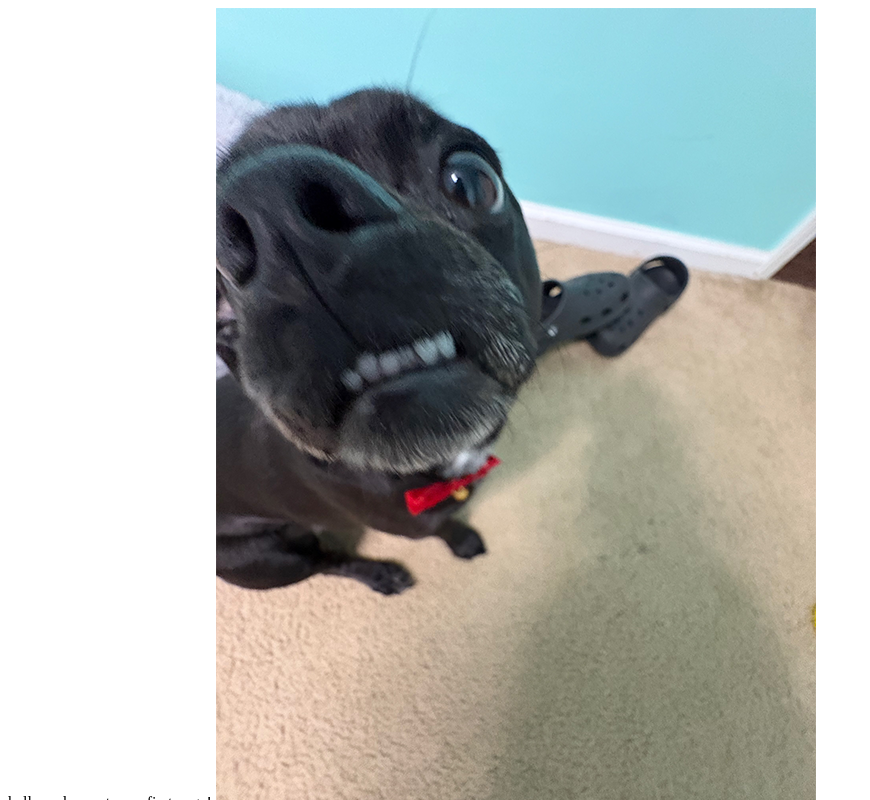
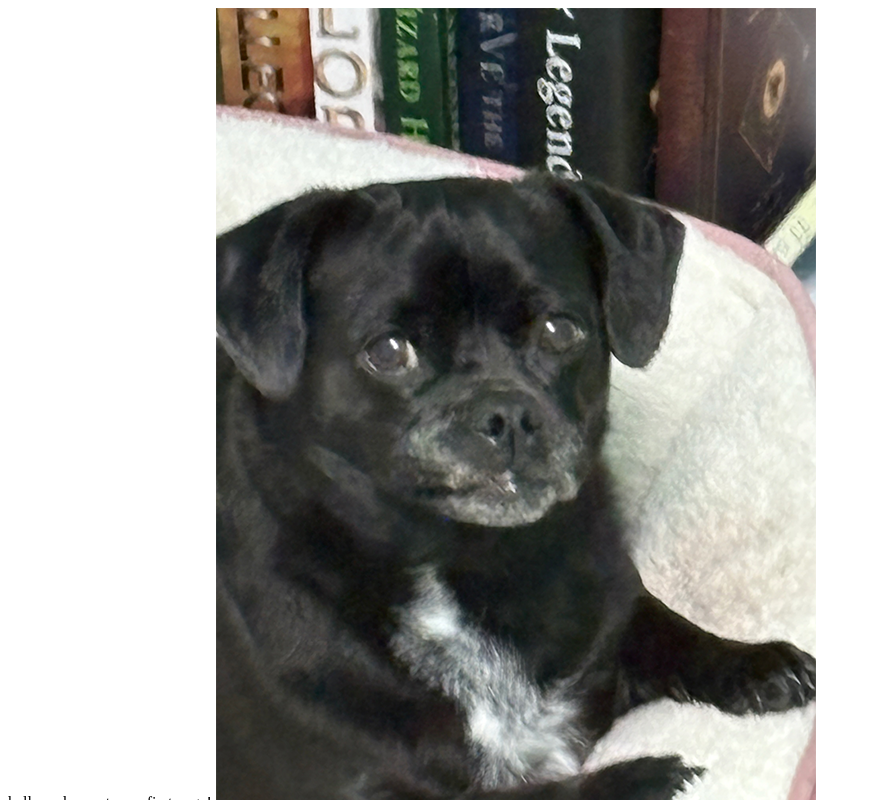
Before and after one commit to MJdesign73/homepage, a plain HTML site: page index.html in a window 1280 px wide. Shown: the top 800 px of the page, without its empty margins (0-870 px from the left). Drawn offline with Linux system fonts and the light colour scheme.

Commit message:
Update index.html

```diff
--- a/index.html
+++ b/index.html
@@ -1,6 +1,10 @@
 <html>hello welcome to my first page!
+<img src="https://mjdesign73.github.io/homepage/images/colaphoto.png">
+
 <img src="https://mjdesign73.github.io/homepage/images/colaphoto2.png">
+
 <img src="https://mjdesign73.github.io/homepage/images/colaphoto3.png">
+
 <img src="https://mjdesign73.github.io/homepage/images/colaphoto4.png">
 
 
```
